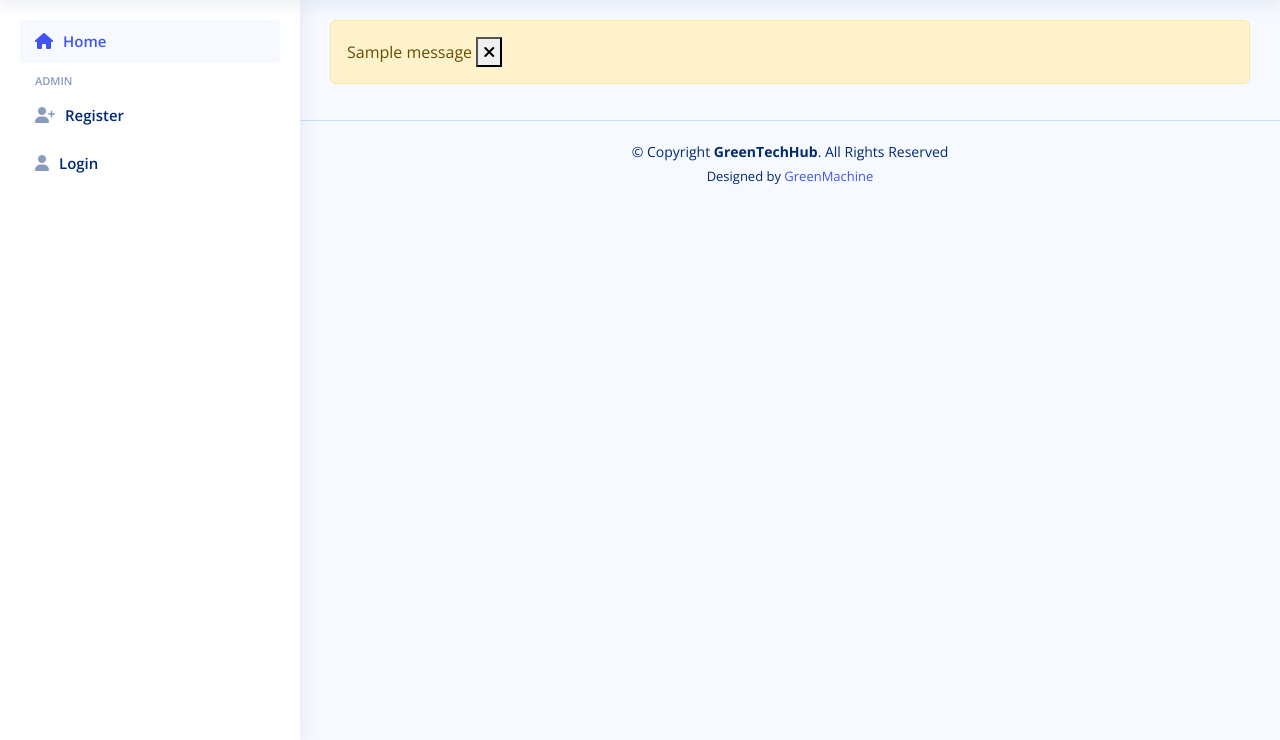
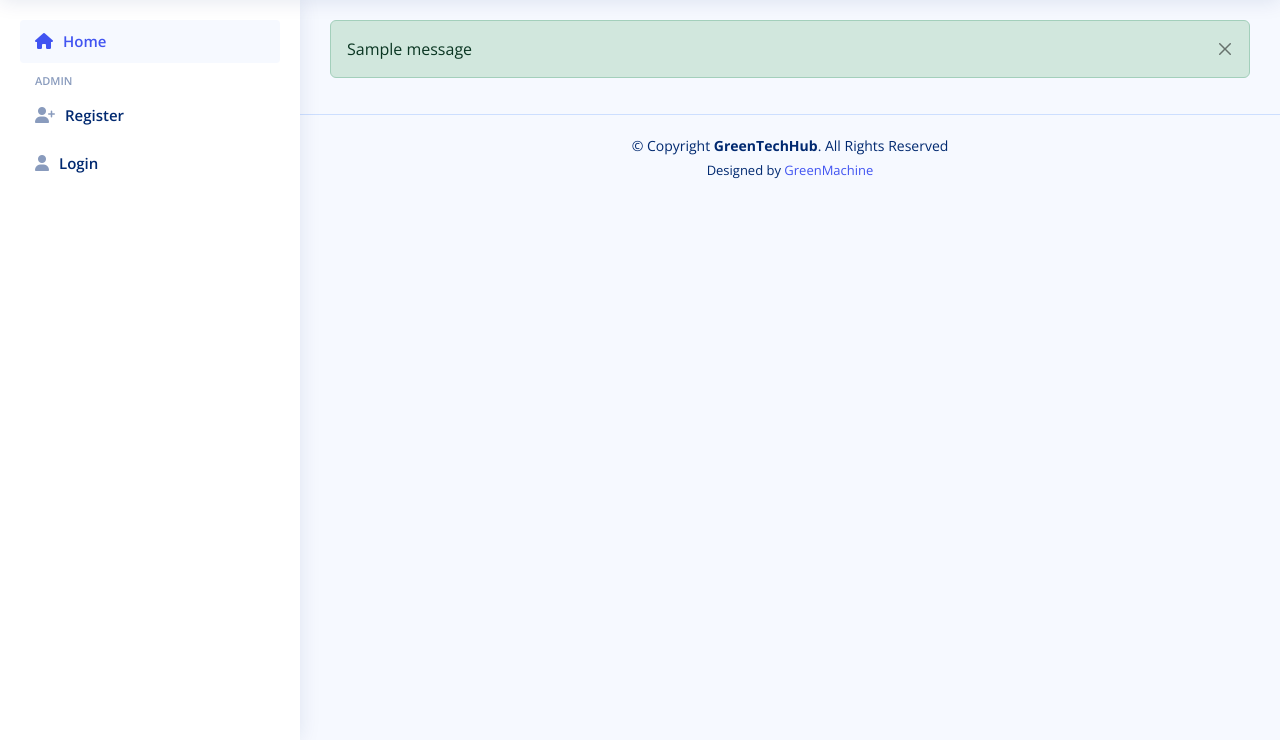
Before and after one commit to GreenMachine582/GreenTechHub, a Django app: template addons/base/templates/base.html in a window 1280 px wide. Shown: the part 60-800 px from the top of the page. Run offline with Django 3.2, Linux system fonts and the light colour scheme; the template is opened without the code that fills it, so the values that code supplies are empty; tables that the repository leaves empty hold one stand-in row (values such as "Sample post"); one stand-in notice (Sample message) is shown; some libraries are stand-ins or nearby versions.

Commit message:
feat(messages): success, info, warning and error messages now appear with appropriate colours + fix for dismissible alerts

```diff
--- a/addons/base/templates/messages-alerts.html
+++ b/addons/base/templates/messages-alerts.html
@@ -1,10 +1,9 @@
 {% if messages %}
   {% for message in messages %}
-    <div class="alert alert-warning alert-dismissible fade show" role="alert">
+    <div class="alert alert-{% if message.tags == 'info' %}primary{% elif message.tags == 'error' %}danger
+    {% else %}{{ message.tags }}{% endif %} alert-dismissible fade show" role="alert">
       {{message}}
-      <button type="button" class="close" data-dismiss="alert" aria-label="Close">
-        <span aria-hidden="true"><i class="fas fa-xmark"></i></span>
-      </button>
+      <button type="button" class="btn-close" data-bs-dismiss="alert" aria-label="Close"></button>
     </div>
   {% endfor %}
 {% endif %}
```
